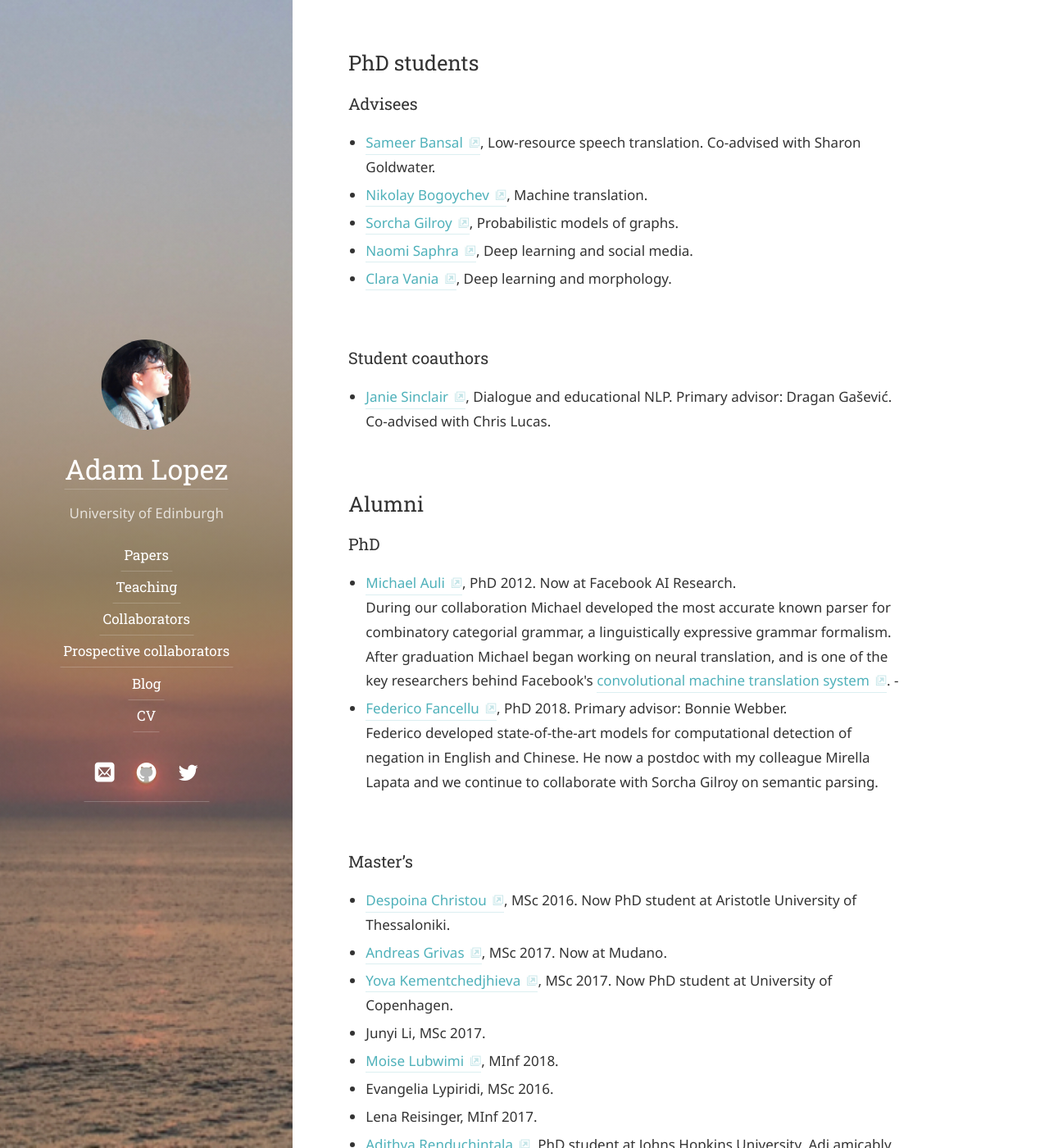
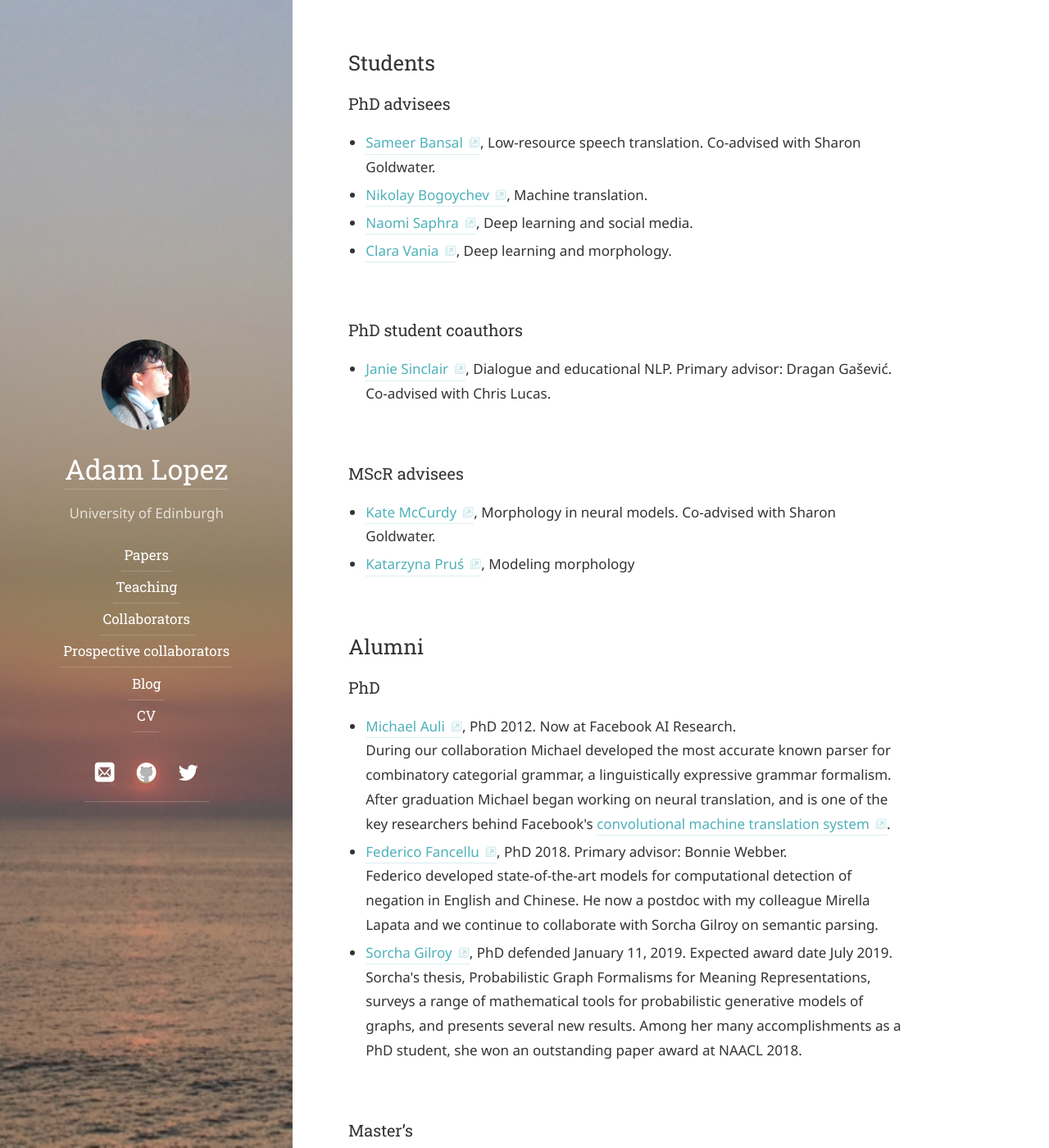
Before and after one commit to alopez/alopez.github.com, a Jekyll site: the page built from collaborators.md, in a window 1280 px wide and 1400 px high, scrolled down 313 px. Shown: the whole window at 82% size. Built offline with Jekyll 4.4.1, drawn with Linux system fonts in a browser that asks for light colours; some web fonts are replaced.

Commit message:
advisees

```diff
--- a/_data/collaborators.yml
+++ b/_data/collaborators.yml
@@ -7,10 +7,6 @@ phd-students-first:
     name: Nikolay Bogoychev
     url: https://nbogoychev.com
     tagline: Machine translation.
-  -
-    name: Sorcha Gilroy
-    url: http://homepages.inf.ed.ac.uk/s1459276/
-    tagline: Probabilistic models of graphs.
   -
     name: Naomi Saphra
     url: http://nsaphra.github.io/
@@ -24,6 +20,15 @@ phd-students-second:
     name: Janie Sinclair
     url: http://www.inf.ed.ac.uk/people/students/Arabella_Jane_Sinclair.html
     tagline: "Dialogue and educational NLP. Primary advisor: Dragan Gašević. Co-advised with Chris Lucas."
+mscr:
+  -
+    name: Kate McCurdy
+    url: http://www.inf.ed.ac.uk/people/students/Katherine_Anne_McCurdy.html
+    tagline: Morphology in neural models. Co-advised with Sharon Goldwater.
+  -
+    name: Katarzyna Pruś
+    url: https://www.inf.ed.ac.uk/people/students/Katarzyna_Prus.html
+    tagline: Modeling morphology
 project-students:
 former-phd:
   -
@@ -35,7 +40,7 @@ former-phd:
       parser for combinatory categorial grammar, a linguistically expressive
       grammar formalism. After graduation Michael began working on neural
       translation, and is one of the key researchers behind Facebook's
-      <a href="https://code.facebook.com/posts/1978007565818999/a-novel-approach-to-neural-machine-translation/">convolutional machine translation system</a>.  -
+      <a href="https://code.facebook.com/posts/1978007565818999/a-novel-approach-to-neural-machine-translation/">convolutional machine translation system</a>.
   -
     name: Federico Fancellu
     url: https://ffancellu.github.io/
@@ -45,6 +50,16 @@ former-phd:
       of negation in English and Chinese. He now a postdoc with my colleague
       Mirella Lapata and we continue to collaborate with Sorcha Gilroy
       on semantic parsing.
+  -
+    name: Sorcha Gilroy
+    url: http://homepages.inf.ed.ac.uk/s1459276/
+    tagline: PhD defended January 11, 2019. Expected award date July 2019.
+    description: >
+      Sorcha's thesis, Probabilistic Graph Formalisms for Meaning Representations,
+      surveys a range of mathematical tools for probabilistic generative
+      models of graphs, and presents several new results. Among her many
+      accomplishments as a PhD student, she won an outstanding paper award
+      at NAACL 2018.
 former-masters:
   -
     name: Despoina Christou
--- a/collaborators.md
+++ b/collaborators.md
@@ -11,12 +11,15 @@ order:  3
 >
 > ---Talmud
 
-## PhD students
-### Advisees
+## Students
+### PhD advisees
 {% include collaborator.html people=site.data.collaborators.phd-students-first %}
 
-### Student coauthors
+### PhD student coauthors
 {% include collaborator.html people=site.data.collaborators.phd-students-second %}
+
+### MScR advisees
+{% include collaborator.html people=site.data.collaborators.mscr %}
 
 <!--
 <h4>Master's and undergraduate project students</h4>
```
Also changed, not shown: index.md (+5 -1 lines).
